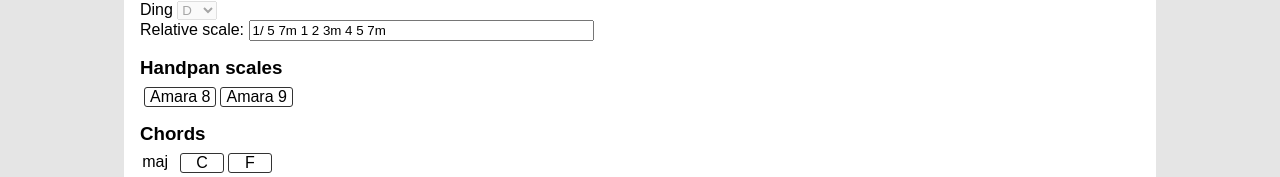
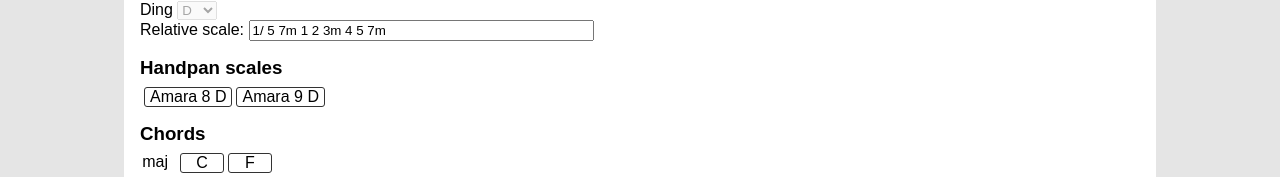
Before and after one commit to Robhub/handpaner, a Nuxt app: page / in a window 1280 px wide. Shown: the part 199-376 px from the top of the page. Built offline with nearby package versions, Linux system fonts and the light colour scheme.

Commit message:
robots + sitemap

```diff
--- a/components/handpan-diagram.vue
+++ b/components/handpan-diagram.vue
@@ -4,8 +4,8 @@
             <div
                 class="ding"
                 v-bind:class="{
-                    highlight: isHighlighted(handpan.ding),
-                    isroot: handpan.ding === selectedChord.root,
+                    highlight: isHighlighted(handpan.ding, 3),
+                    isroot: isRoot(handpan.ding),
                 }"
             >
                 {{ handpan.ding }}<sub>3</sub>
@@ -14,8 +14,8 @@
                 <div class="note" v-for="note in handpan.notesTop" v-bind:key="note.key">
                     <span
                         v-bind:class="{
-                            highlight: isHighlighted(note.name),
-                            isroot: note.name === selectedChord.root,
+                            highlight: isHighlighted(note.name, note.octave),
+                            isroot: isRoot(note.name),
                         }"
                         >{{ note.name }}<sub>{{note.octave}}</sub></span
                     >
@@ -28,8 +28,8 @@
                 <div class="note" v-for="note in handpan.notesBottom" v-bind:key="note.key">
                     <span
                         v-bind:class="{
-                            highlight: isHighlighted(note.name),
-                            isroot: note.name === selectedChord.root,
+                            highlight: isHighlighted(note.name, note.octave),
+                            isroot: isRoot(note.name, note.octave),
                         }"
                         >{{ note.name }}<sub>{{note.octave}}</sub></span
                     >
@@ -47,6 +47,7 @@
     props: {
         handpan: Handpan,
         selectedChord: Object, // TODO typage chords
+        selectedPanScale: Object,
     },
     computed: {
         nbNotesTop(): any {
@@ -61,8 +62,13 @@
         }
     },
     methods: {
-        isHighlighted(noteName: any): any {
-            return this.selectedChord?.noteNames.indexOf(noteName) !== -1
+        isRoot(noteName: string): boolean {
+            return noteName === this.selectedChord?.root || noteName === this.selectedPanScale?.ding
+        },
+        isHighlighted(noteName: any, octave: number): boolean {
+            return this.selectedChord?.noteNames.indexOf(noteName) !== -1 || this.selectedPanScale?.notesAll?.some((n: any) => {
+                return n.octave === octave && n.name === noteName
+            })
         },
     }
 })
--- a/data.ts
+++ b/data.ts
@@ -9,7 +9,7 @@
     { val: '1/ 3m 4 7m 1 3m 4 5 7m', name: 'Chao Guo 9' },
     { val: '1/ 3m 5 6m 7m 1 2 3m', name: 'Equinox 8' },
     { val: '1/ 3m 5 6m 7m 1 2 3m 5', name: 'Equinox 9' },
-    { val: '1/ 5 6m 7 1 2 3m 4 5', name: 'Hijaz (Sam) 9' },
+    { val: '1/ 5 6m 7 1 2 3m 4 5', name: 'Hijaz 9' },
     { val: '1/ 4 T 6 7m 1 2m 3m 4', name: 'Hijaz (Mercury) 9' },
     { val: '1/ 4 T 6 7m 1 2m 3m 3', name: 'Hijaz Kar (Mercury) 9' },
     { val: '1/ 5 6m 1 2 3m 4 5', name: 'Insen 8' },
@@ -34,7 +34,7 @@
     { val: '1/ 5 6 7m 1 2 3 5 6', name: 'Mixolydian 9' },
     { val: '1/ 3 4 5 6 1 3 4 5', name: 'Oxalis 9' },
     { val: '1/ 4 5 6m 1 3m 4 5 6m', name: 'Pygmy (Mercury) 9' },
-    { val: '1/ 2 3m 5 7m 1 2 3m 5', name: 'Pygmy (Sam) 9' },
+    { val: '1/ 2 3m 5 7m 1 2 3m 5', name: 'Pygmy 9' },
     { val: '1/ 5 7m 1 2m 3 4 5 7m', name: 'Raga Desh 9' }, // = Binnha
     { val: '1/ 4 5 6m 7 1 2 3m 5', name: 'Romanian Hijaz 9' },
     { val: '1/ 4 5 6m 1 2m 4 5 6m', name: 'Akebono 9'}, // = Goon Kali
@@ -50,6 +50,11 @@
     { nom: 'Mixolydian', ecarts: ['1', '2', '3', '5', '6', '7m'] },
     { nom: 'Major', ecarts: ['1', '2', '3', '5', '6', '7'] },
 ]
+// https://musicstudent101.com/67-hexatonic-scales.html
+// https://www.scales-chords.com/scalefinder.php
+// https://scottdavies.net/chords_and_scales/music.html
+// https://www.jazz-guitar-licks.com/pages/guitar-scales-modes/pentatonic-scales/
+
 export const notesSharp = ['C', 'C♯', 'D', 'D♯', 'E', 'F', 'F♯', 'G', 'G♯', 'A', 'A♯', 'B']
 export const notesFlat = ['C', 'D♭', 'D', 'E♭', 'E', 'F', 'G♭', 'G', 'A♭', 'A', 'B♭', 'B']
 export const ecarts = ['1', '2m', '2', '3m', '3', '4', 'T', '5', '6m', '6', '7m', '7']
--- a/music.ts
+++ b/music.ts
@@ -62,6 +62,7 @@
         const pan = new Handpan()
         pan.loadFromRelNotation(handpan.ding, panScale.val)
         return {
+            ding: handpan.ding,
             name: panScale.name,
             notesAll: pan.notesAll,
         }
--- a/pages/index.vue
+++ b/pages/index.vue
@@ -20,9 +20,18 @@
         <div>
             <h3>Handpan scales</h3>
             <div class="panscales">
-                <div v-for="panScale in displayedHandpan.panScales" v-bind:key="panScale.name" class="panscale">
-                    {{ panScale.name }}
-                </div>
+                <div
+                    v-for="panScale in displayedHandpan.panScales"
+                    v-bind:key="panScale.name"
+                    class="panscale"
+                    @click="selectPanScale(panScale)"
+                    @mouseover="selectPanScale(panScale)"
+                    @mouseout="unselectPanScale()"
+                    v-bind:class="{
+                        highlight: panScale.name === selectedPanScale.name,
+                    }"
+                    v-html="panScale.name + ' ' + panScale.ding"
+                ></div>
             </div>
         </div>
         <div>
@@ -45,7 +54,7 @@
         </div>
         <div>
             <h3>Diagram</h3>
-            <HandpanDiagram :handpan="displayedHandpan" :selectedChord="selectedChord" />
+            <HandpanDiagram :handpan="displayedHandpan" :selectedChord="selectedChord" :selectedPanScale="selectedPanScale"/>
         </div>
     </div>
 </template>
@@ -74,6 +83,7 @@
             scales: DATA.scales,
             notesAll: DATA.notesAll,
             chords: {},
+            selectedPanScale: {},
             selectedChord: {
                 label: '',
                 root: '',
@@ -123,6 +133,12 @@
             this.inputRelNotation = displayedHandpan.relNotation
             this.inputAbsNotation = displayedHandpan.absNotationUser
         },
+        selectPanScale(panScale: any) {
+            this.selectedPanScale = panScale
+        },
+        unselectPanScale() {
+            this.selectedPanScale = {}
+        },
         selectChord(chordType: any, chord: any) {
             this.selectedChord = {
                 label: chord.label,
@@ -147,7 +163,8 @@
 </script>
 
 <style scoped>
-.chord-type, .panscales {
+.chord-type,
+.panscales {
     display: flex;
     flex-wrap: wrap;
     margin-top: 8px;
@@ -168,7 +185,7 @@
     text-align: center;
     margin-left: 4px;
 }
-.chord.highlight {
+.chord.highlight, .panscale.highlight {
     background: #00ffcc80 !important;
 }
 </style>
```
Also changed, not shown: static/robots.txt (added), 5 other files (tests, documents, lock files or other folders).
